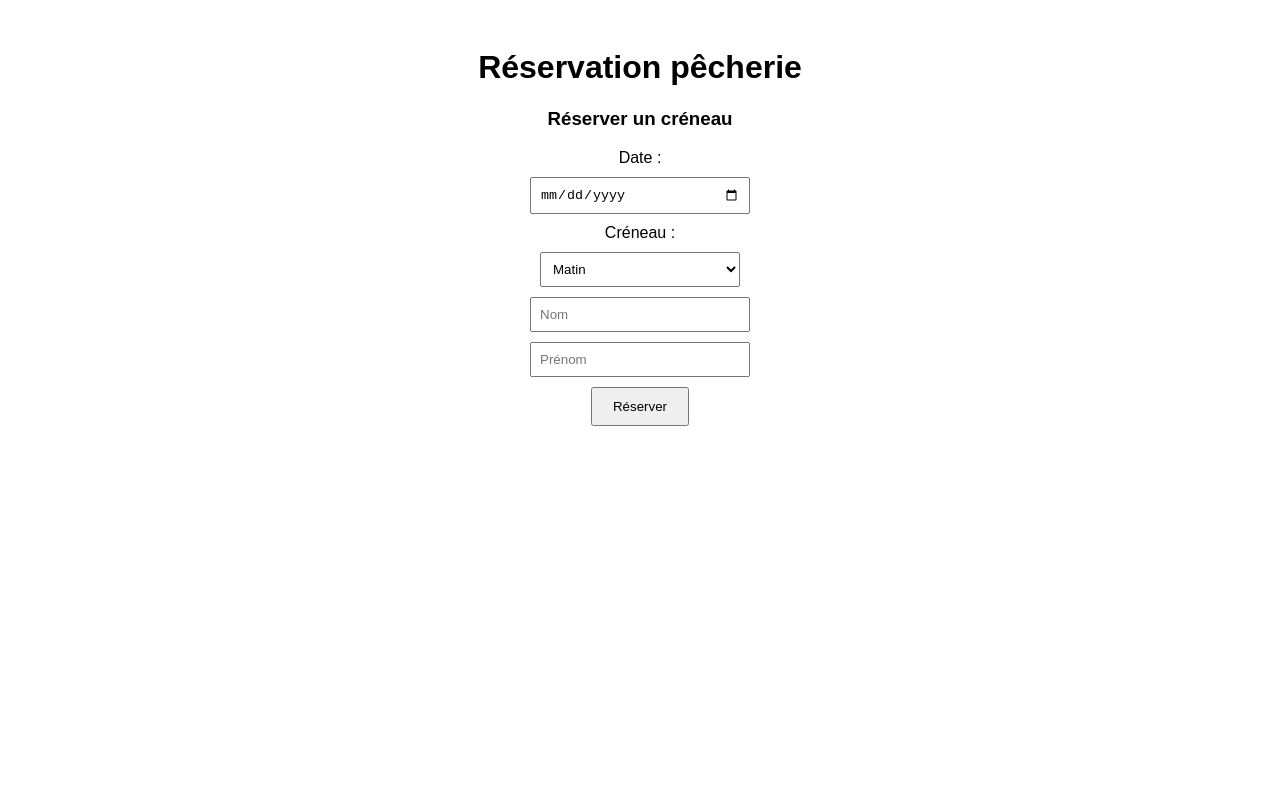
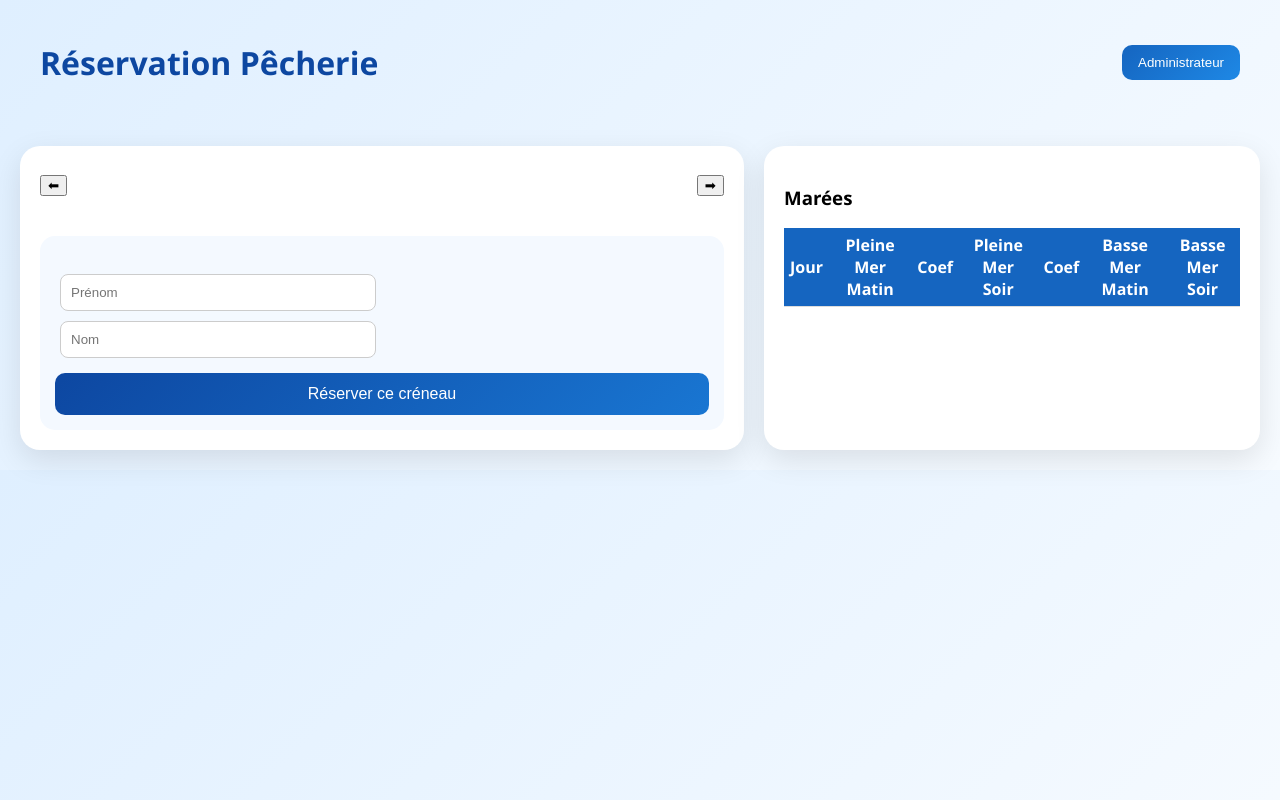
Before and after one commit to josephinegibert-ai/marees-reservation, a website: page public/index.html in a window 1280 px wide. Drawn offline with Linux system fonts and the light colour scheme; no server answers.

Commit message:
retour bonne version

```diff
--- a/public/index.html
+++ b/public/index.html
@@ -3,89 +3,251 @@
 <head>
 <meta charset="UTF-8">
 <title>Réservation pêcherie</title>
+
 <style>
 body {
-            font-family: Arial;
-            text-align: center;
+    margin: 0;
+    font-family: 'Segoe UI', sans-serif;
+    background: linear-gradient(135deg, #dfefff, #f7fbff);
+}
+
+/* HEADER */
+.header {
+    display: flex;
+    justify-content: space-between;
+    align-items: center;
+    padding: 20px 40px;
+}
+
+h1 {
+    color: #0d47a1;
+}
+
+.admin-btn {
+    background: linear-gradient(135deg, #1565c0, #1e88e5);
+    color: white;
+    border: none;
+    padding: 10px 16px;
+    border-radius: 10px;
+    cursor: pointer;
+}
+
+/* LAYOUT */
+.container {
+    display: flex;
+    gap: 20px;
     padding: 20px;
 }
 
-        #reservation {
-            margin-top: 20px;
+/* CARDS */
+.card {
+    background: white;
+    border-radius: 20px;
+    padding: 20px;
+    box-shadow: 0 10px 30px rgba(0,0,0,0.1);
 }
 
-        input, select {
-            display: block;
-            margin: 10px auto;
-            padding: 8px;
-            width: 200px;
+/* COLONNES */
+.left { flex: 1.5; }
+.right { flex: 1; }
+
+/* CALENDRIER */
+.calendar-header {
+    display: flex;
+    justify-content: space-between;
+    align-items: center;
 }
 
-        button {
-            padding: 10px 20px;
+.calendar {
+    display: grid;
+    grid-template-columns: repeat(7, 1fr);
+    gap: 10px;
+    margin-top: 10px;
+}
+
+.day {
+    padding: 12px;
+    border-radius: 10px;
+    background: #e3f2fd;
     cursor: pointer;
+    text-align: center;
+    transition: 0.2s;
+}
+
+.selectedDay {
+    border: 3px solid #2196f3;
+    box-sizing: border-box;
+}
+
+.weekday {
+    font-size: 14px;
+    color: #555;
+    margin-top: 4px;
+}
+
+.day:hover {
+    transform: scale(1.05);
+    background: #bbdefb;
+}
+
+.selected {
+    background: #1565c0;
+    color: white;
+}
+
+/* PANEL */
+.panel {
+    margin-top: 20px;
+    padding: 15px;
+    border-radius: 15px;
+    background: #f4f9ff;
+}
+
+#slots button {
+    padding: 12px;
+    border: none;
+    border-radius: 10px;
+    margin: 5px;
+    cursor: pointer;
+    color: white;
+    font-weight: bold;
+}
+
+.slotBtn {
+    background: #2196f3;
+    color: white;
+    border: none;
+    padding: 10px 15px;
+    margin: 5px;
+    border-radius: 6px;
+    cursor: pointer;
+    font-weight: bold;
+}
+
+.slotBtn:hover {
+    background: #1976d2;
+}
+
+.slotBtn:disabled {
+    background: #ccc !important;
+    cursor: not-allowed;
+}
+
+.matin { background: linear-gradient(135deg, #43a047, #66bb6a); }
+.aprem { background: linear-gradient(135deg, #1e88e5, #42a5f5); }
+
+.selectedSlot {
+    outline: 3px solid #0d47a1;
+}
+
+input {
+    padding: 10px;
+    margin: 5px;
+    width: 45%;
+    border-radius: 8px;
+    border: 1px solid #ccc;
+}
+
+.reserve-btn {
+    margin-top: 10px;
+    width: 100%;
+    padding: 12px;
+    border: none;
+    border-radius: 10px;
+    background: linear-gradient(135deg, #0d47a1, #1976d2);
+    color: white;
+    font-size: 16px;
+    cursor: pointer;
+}
+
+/* TABLE MARÉES */
+table {
+    width: 100%;
+    border-collapse: collapse;
+}
+
+th {
+    background: #1565c0;
+    color: white;
+}
+
+th, td {
+    padding: 6px;
+    text-align: center;
+    border-bottom: 1px solid #ddd;
+}
+
+/* GROS COEFF */
+.bigCoef {
+    background: #0d47a1;
+    color: white;
+    font-weight: bold;
 }
 </style>
 </head>
+
 <body>
 
-    <h1>Réservation pêcherie</h1>
-
-    <div id="reservation">
-        <h3>Réserver un créneau</h3>
-
-        <label>Date :</label>
-        <input type="date" id="date">
-
-        <label>Créneau :</label>
-        <select id="creneau">
-            <option value="matin">Matin</option>
-            <option value="apres-midi">Après-midi</option>
-        </select>
-
-        <input type="text" id="nom" placeholder="Nom">
-        <input type="text" id="prenom" placeholder="Prénom">
-
-        <button onclick="reserver()">Réserver</button>
+<div class="header">
+    <h1>Réservation Pêcherie</h1>
+    <button class="admin-btn" onclick="window.location.href='admin.html'">Administrateur</button>
 </div>
 
-    <script>
-        function reserver() {
-            const date = document.getElementById("date").value;
-            const creneau = document.getElementById("creneau").value;
-            const nom = document.getElementById("nom").value;
-            const prenom = document.getElementById("prenom").value;
+<div class="container">
 
-            if (!date || !nom || !prenom) {
-                alert("Merci de remplir tous les champs");
-                return;
-            }
+    <!-- GAUCHE -->
+    <div class="left card">
 
-            fetch("/reservation", {
-                method: "POST",
-                headers: {
-                    "Content-Type": "application/json"
-                },
-                body: JSON.stringify({
-                    date,
-                    creneau,
-                    nom,
-                    prenom
-                })
-            })
-            .then(res => res.json())
-            .then(data => {
-                if (data.error) {
-                    alert(data.error);
-                } else {
-                    alert("Réservation enregistrée !");
-                }
-            })
-            .catch(() => {
-                alert("Erreur serveur");
-            });
-        }
-    </script>
+        <div class="calendar-header">
+            <button onclick="prevMonth()">⬅</button>
+            <h2 id="monthTitle"></h2>
+            <button onclick="nextMonth()">➡</button>
+        </div>
+
+        <div id="calendar" class="calendar"></div>
+
+        <div class="panel">
+            <h3 id="selectedDate"></h3>
+
+            <div id="slots"></div>
+
+            <div>
+                <input id="prenom" placeholder="Prénom">
+                <input id="nom" placeholder="Nom">
+            </div>
+
+            <button class="reserve-btn" onclick="reserver()">Réserver ce créneau</button>
+        </div>
+
+    </div>
+
+    <!-- DROITE -->
+    <div class="right card">
+
+	<h3 id="mareeTitle"> Marées</h3>
+
+        <table>
+            <thead>
+                <tr>
+                    <th>Jour</th>
+                    <th>Pleine Mer Matin</th>
+                    <th>Coef</th>
+                    <th>Pleine Mer Soir</th>
+                    <th>Coef</th>
+                    <th>Basse Mer Matin</th>
+                    <th>Basse Mer Soir</th>
+                </tr>
+            </thead>
+
+            <tbody id="mareesTable"></tbody>
+
+        </table>
+
+    </div>
+
+</div>
+
+<script src="script.js"></script>
 
 </body>
 </html>
```
Lines whose indentation alone changed are shown as unchanged.
